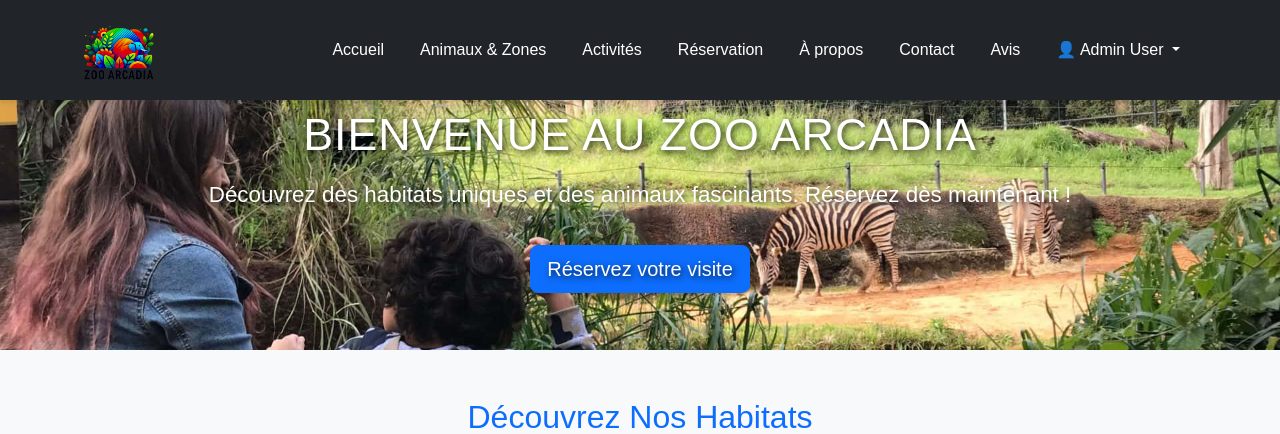
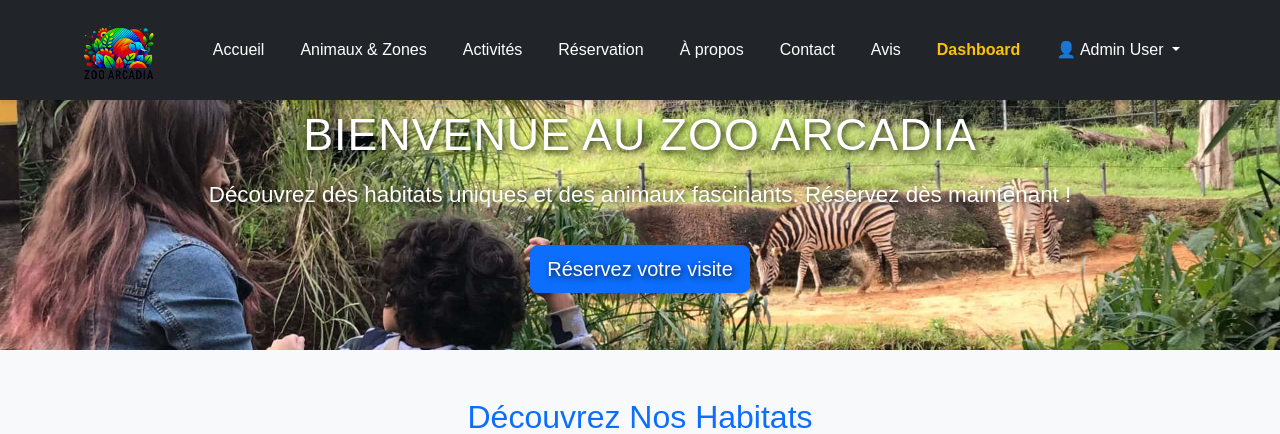
Before and after one commit to lotfi8-dev/www-zoo, a PHP site: page /index.php in a window 1280 px wide. Shown: the top 434 px of the page. Run offline with PHP 8.4, Linux system fonts and the light colour scheme; a user stored in the database is signed in; data comes from the database, SQL or seed files in the repository.

Commit message:
Navbar modfication for Admin Dashboard

```diff
--- a/include/navbar.php
+++ b/include/navbar.php
@@ -2,7 +2,12 @@
 if (session_status() === PHP_SESSION_NONE) {
     session_start();
 }
+
+// Vérification si user_name et user_role sont définis
+$user_name = isset($_SESSION['user_name']) ? htmlspecialchars($_SESSION['user_name']) : 'Utilisateur';
+$user_role = $_SESSION['user_role'] ?? null; // Vérifie le rôle de l'utilisateur
 ?>
+
 <!-- Navigation Bar -->
 <nav class="navbar navbar-expand-lg navbar-dark bg-dark fixed-top">
     <div class="container">
@@ -20,12 +25,19 @@ if (session_status() === PHP_SESSION_NONE) {
                 <li class="nav-item"><a class="nav-link" href="/pages/Reservation.php">Réservation</a></li>
                 <li class="nav-item"><a class="nav-link" href="/pages/a-propos.php">À propos</a></li>
                 <li class="nav-item"><a class="nav-link" href="/pages/contact.php">Contact</a></li>
-                <li class="nav-item"><a class="nav-link" href="/pages/reviews.php">Avis</a></li> <!-- 🔹 NEW: Reviews Section -->
+                <li class="nav-item"><a class="nav-link" href="/pages/reviews.php">Avis</a></li>
+
+                <!-- 🔹 Onglet "Dashboard" visible uniquement pour les Admins -->
+                <?php if ($user_role === 'admin'): ?>
+                    <li class="nav-item">
+                        <a class="nav-link text-warning fw-bold" href="/pages/admin-dashboard.php">Dashboard</a>
+                    </li>
+                <?php endif; ?>
 
                 <?php if (isset($_SESSION['user_id'])): ?>
                     <li class="nav-item dropdown">
                         <a class="nav-link dropdown-toggle" href="#" id="userDropdown" role="button" data-bs-toggle="dropdown">
-                            👤 <?= htmlspecialchars($_SESSION['user_name'] ?? 'Utilisateur'); ?>
+                            👤 <?= $user_name; ?>
                         </a>
                         <ul class="dropdown-menu dropdown-menu-end">
                             <li><a class="dropdown-item text-danger" href="/pages/logout.php">Déconnexion</a></li>
```
